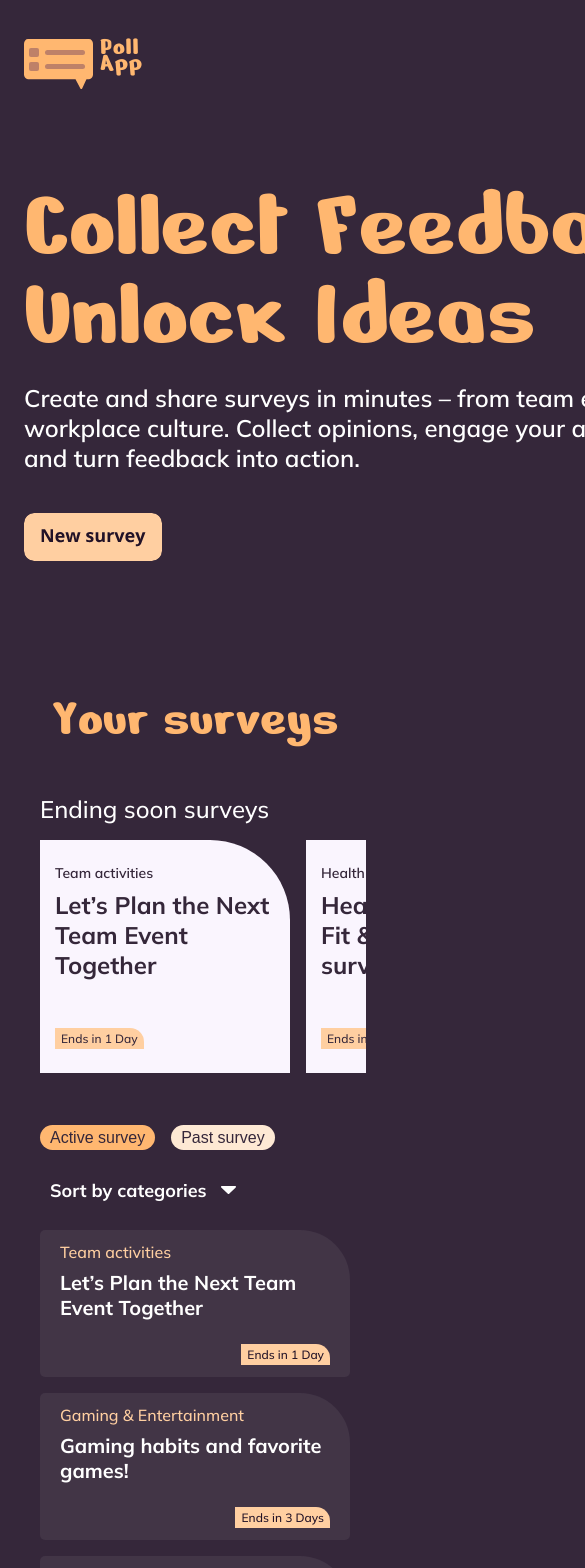
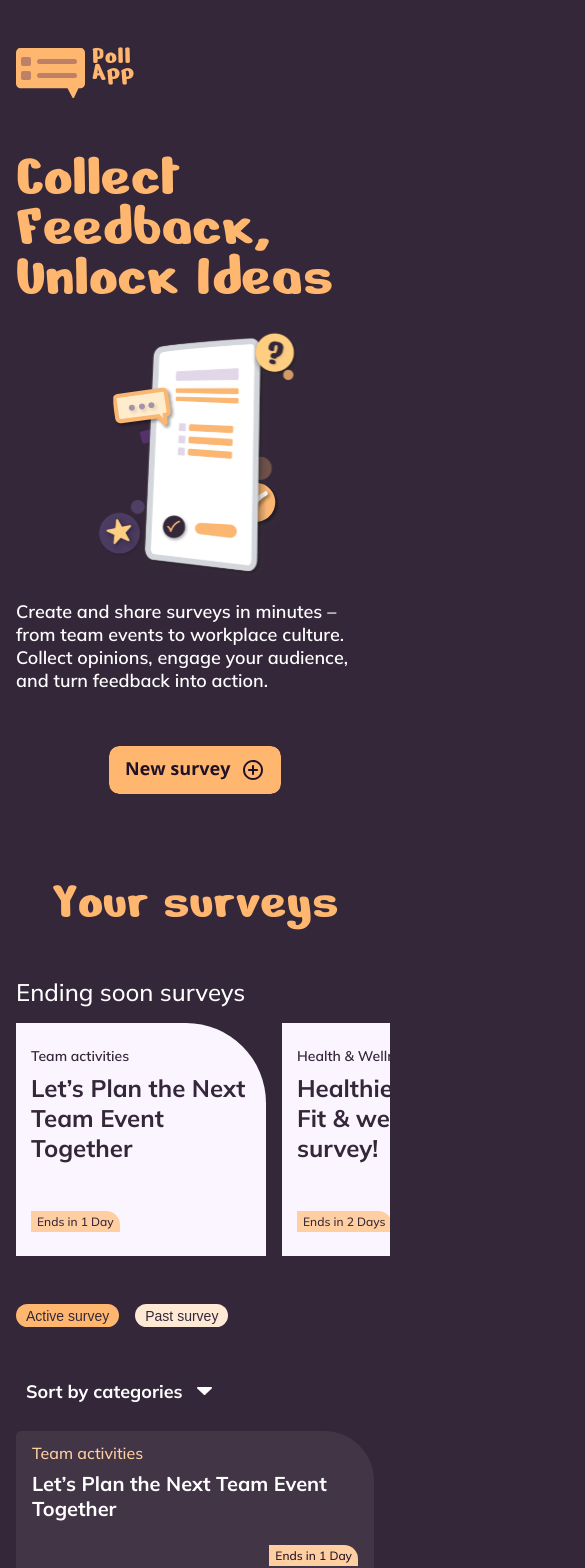
Before and after one commit to OBO-WAN/PollApp, an Angular app: page / in a window 390 px wide. Shown: the top 1568 px of the page, 585 px wide, since content can reach past the window. Built offline with nearby package versions, Linux system fonts and the light colour scheme; a web font is replaced by a local one.

Commit message:
feat: add responsive Home layout

```diff
--- a/src/app/pages/home/home.css
+++ b/src/app/pages/home/home.css
@@ -251,77 +251,3 @@
   font-weight: 500;
   white-space: nowrap;
 }
-
-/*
- * The desktop Figma frame keeps all three cards in one 1042px row.
- * At narrower widths, the Figma mobile frame turns that row into a
- * horizontal carousel instead of centering an oversized row off-screen.
- */
-@media (max-width: 1099px) {
-  .survey-highlights {
-    width: 100%;
-  }
-
-  .ending-soon__cards {
-    justify-content: flex-start;
-    gap: 16px;
-    overflow-x: auto;
-    overflow-y: hidden;
-    padding: 0 16px 12px;
-    scroll-padding-inline: 16px;
-    scroll-snap-type: x mandatory;
-    scrollbar-width: thin;
-  }
-
-  .highlight-card {
-    scroll-snap-align: start;
-  }
-}
-
-/* Exact card measurements from the 375px Figma Home mobile frame. */
-@media (max-width: 600px) {
-  .survey-highlights {
-    gap: 48px;
-    filter: none;
-  }
-
-  .survey-highlights h2 {
-    width: min(343px, calc(100% - 32px));
-    height: 55px;
-    font-size: 54px;
-    line-height: 55px;
-  }
-
-  .ending-soon {
-    gap: 16px;
-  }
-
-  .ending-soon h3 {
-    width: 100%;
-    height: 30px;
-    padding-left: 16px;
-    font-size: 24px;
-    line-height: 30px;
-  }
-
-  .highlight-card {
-    width: 250px;
-    height: 233px;
-    flex-basis: 250px;
-    padding: 24px 16px;
-  }
-
-  .highlight-card__content {
-    width: 220px;
-    height: 185px;
-  }
-
-  .highlight-card__category {
-    width: 188px;
-  }
-
-  .highlight-card h4 {
-    width: 220px;
-    font-size: 24px;
-  }
-}
--- a/src/app/pages/home/home.ts
+++ b/src/app/pages/home/home.ts
@@ -14,6 +14,7 @@ import { SurveyStore } from '../../surveys/survey-store';
     './styles/dropdown.css',
     './styles/motion.css',
     './styles/button.css',
+    './styles/responsive.css',
   ],
 })
 export class Home {
--- /dev/null
+++ b/src/app/pages/home/styles/responsive.css
@@ -0,0 +1,243 @@
+/* Home layout between the 1440px desktop and 375px mobile Figma frames. */
+
+@media (max-width: 1099px) {
+  .home-content {
+    margin-top: 64px;
+  }
+
+  .hero {
+    gap: 24px;
+  }
+
+  .hero__copy {
+    width: auto;
+    min-width: 0;
+    flex: 1 1 56%;
+  }
+
+  .hero h1 {
+    font-size: clamp(68px, 8.5vw, 88px);
+    line-height: 0.9;
+  }
+
+  .hero p {
+    width: auto;
+    font-size: 20px;
+  }
+
+  .hero__visual {
+    width: min(38vw, 360px);
+    height: min(38vw, 360px);
+    flex: 0 1 360px;
+  }
+
+  .survey-highlights,
+  .survey-browser {
+    width: 100%;
+  }
+
+  .ending-soon__cards {
+    justify-content: flex-start;
+    gap: 16px;
+    overflow-x: auto;
+    overflow-y: hidden;
+    padding: 0 16px 12px;
+    scroll-padding-inline: 16px;
+    scroll-snap-type: x mandatory;
+    scrollbar-width: thin;
+  }
+
+  .highlight-card {
+    scroll-snap-align: start;
+  }
+
+  .survey-list {
+    grid-template-columns: minmax(0, 1fr);
+    padding-inline: 24px;
+  }
+
+  .survey-filters {
+    padding-inline: 24px;
+  }
+}
+
+@media (max-width: 899px) {
+  .home-content {
+    width: 100%;
+    margin-top: 50px;
+  }
+
+  .hero {
+    display: grid;
+    width: min(640px, calc(100% - 48px));
+    margin-inline: auto;
+    grid-template-columns: minmax(0, 1fr);
+  }
+
+  .hero__copy,
+  .hero__text {
+    display: contents;
+  }
+
+  .hero h1 {
+    grid-row: 1;
+  }
+
+  .hero__visual {
+    width: 100%;
+    height: 320px;
+    grid-row: 2;
+    justify-self: center;
+  }
+
+  .hero p {
+    grid-row: 3;
+  }
+
+  .primary-button {
+    grid-row: 4;
+    justify-self: center;
+  }
+
+  .survey-highlights {
+    margin-top: 80px;
+  }
+}
+
+/* Exact measurements and ordering from the 375px Figma Home frame. */
+@media (max-width: 600px) {
+  .home-page {
+    padding-bottom: 49px;
+  }
+
+  .site-header {
+    width: calc(100% - 32px);
+    padding-top: 48px;
+  }
+
+  .hero {
+    width: calc(100% - 32px);
+    min-height: 642px;
+    row-gap: 24px;
+  }
+
+  .hero h1 {
+    font-size: 62px;
+    line-height: 50px;
+  }
+
+  .hero__visual {
+    height: 250px;
+  }
+
+  .hero p {
+    font-size: 18px;
+  }
+
+  .primary-button {
+    width: 172px;
+    margin-top: 30px;
+  }
+
+  .primary-button__state--default {
+    opacity: 0;
+  }
+
+  .primary-button__state--hover {
+    opacity: 1;
+  }
+
+  .survey-highlights {
+    gap: 48px;
+    filter: none;
+  }
+
+  .survey-highlights h2 {
+    width: calc(100% - 32px);
+    height: 55px;
+    font-size: 54px;
+    line-height: 55px;
+  }
+
+  .ending-soon {
+    gap: 16px;
+  }
+
+  .ending-soon h3 {
+    width: 100%;
+    height: 30px;
+    padding-left: 16px;
+    font-size: 24px;
+    line-height: 30px;
+  }
+
+  .ending-soon__cards {
+    padding-bottom: 0;
+    scrollbar-width: none;
+  }
+
+  .ending-soon__cards::-webkit-scrollbar {
+    display: none;
+  }
+
+  .highlight-card {
+    width: 250px;
+    height: 233px;
+    flex-basis: 250px;
+    padding: 24px 16px;
+  }
+
+  .highlight-card__content {
+    width: 220px;
+    height: 185px;
+  }
+
+  .highlight-card__category {
+    width: 188px;
+  }
+
+  .highlight-card h4 {
+    width: 220px;
+    font-size: 24px;
+  }
+
+  .survey-browser {
+    margin-top: 48px;
+  }
+
+  .survey-filters {
+    min-height: 103px;
+    flex-direction: column;
+    gap: 48px;
+    padding-inline: 16px;
+  }
+
+  .status-filters {
+    gap: 16px;
+  }
+
+  .filter-pill {
+    min-height: 23px;
+    font-size: 14px;
+  }
+
+  .category-filter,
+  .category-filter__trigger {
+    width: 206px;
+  }
+
+  .survey-list {
+    gap: 15px;
+    margin-top: 24px;
+    padding-inline: 16px;
+  }
+
+  .survey-list-card {
+    height: 147px;
+    padding: 12px 16px;
+  }
+
+  .survey-list-card h3 {
+    font-size: 20px;
+  }
+}
--- a/src/app/pages/home/styles/surveys.css
+++ b/src/app/pages/home/styles/surveys.css
@@ -158,40 +158,3 @@
     transition: none;
   }
 }
-
-/* Responsive foundation; we will refine against the mobile Figma frame later. */
-@media (max-width: 1099px) {
-  .survey-browser {
-    width: 100%;
-  }
-
-  .survey-list {
-    grid-template-columns: minmax(0, 1fr);
-  }
-}
-
-@media (max-width: 600px) {
-  .survey-filters {
-    flex-direction: column;
-    gap: 24px;
-    padding-inline: 16px;
-  }
-
-  .status-filters {
-    gap: 16px;
-  }
-
-  .survey-list {
-    margin-top: 24px;
-    padding-inline: 16px;
-  }
-
-  .survey-list-card {
-    height: auto;
-    min-height: 127px;
-  }
-
-  .survey-list-card h3 {
-    font-size: 20px;
-  }
-}
```
Also changed, not shown: 1 other file (tests, documents, lock files or other folders).
